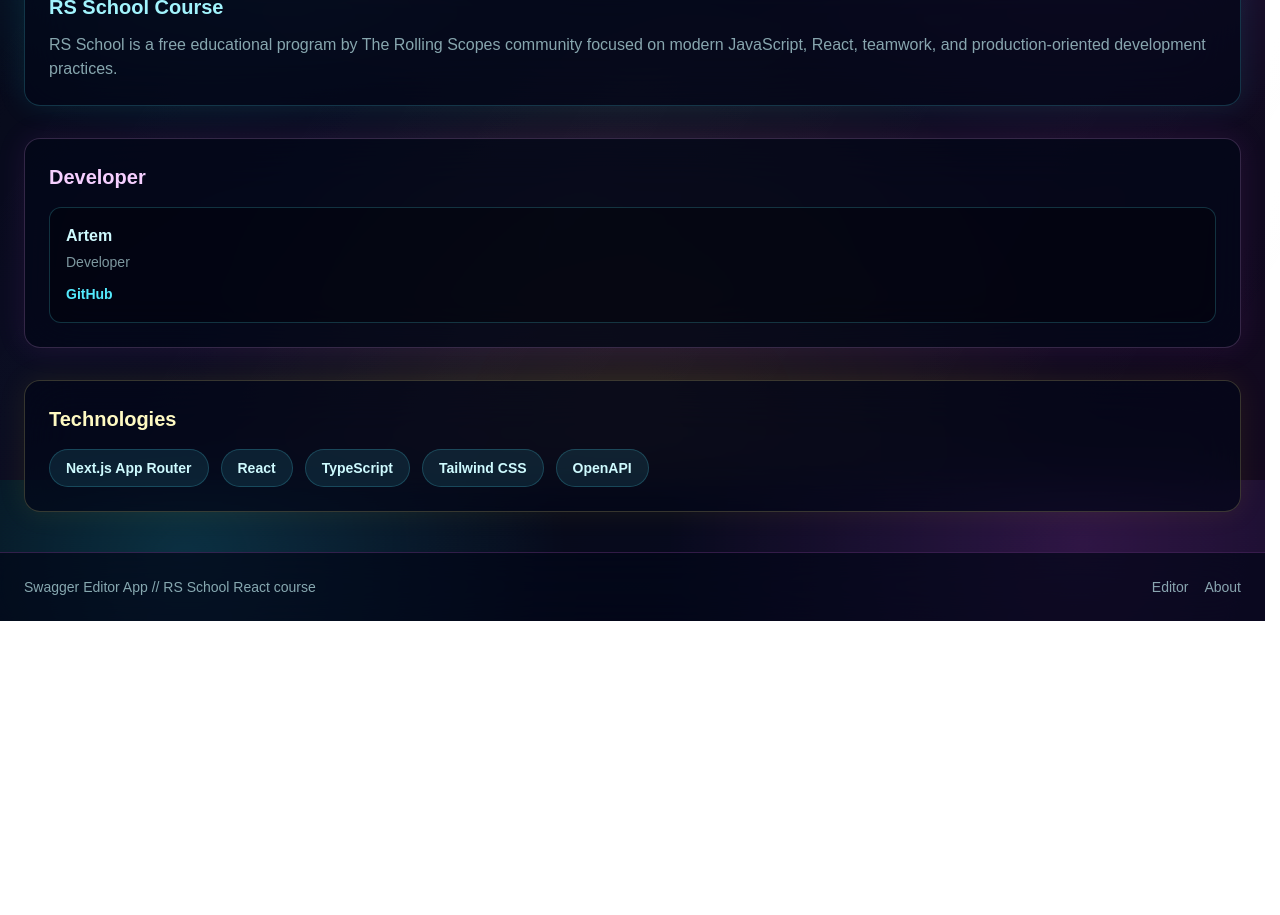
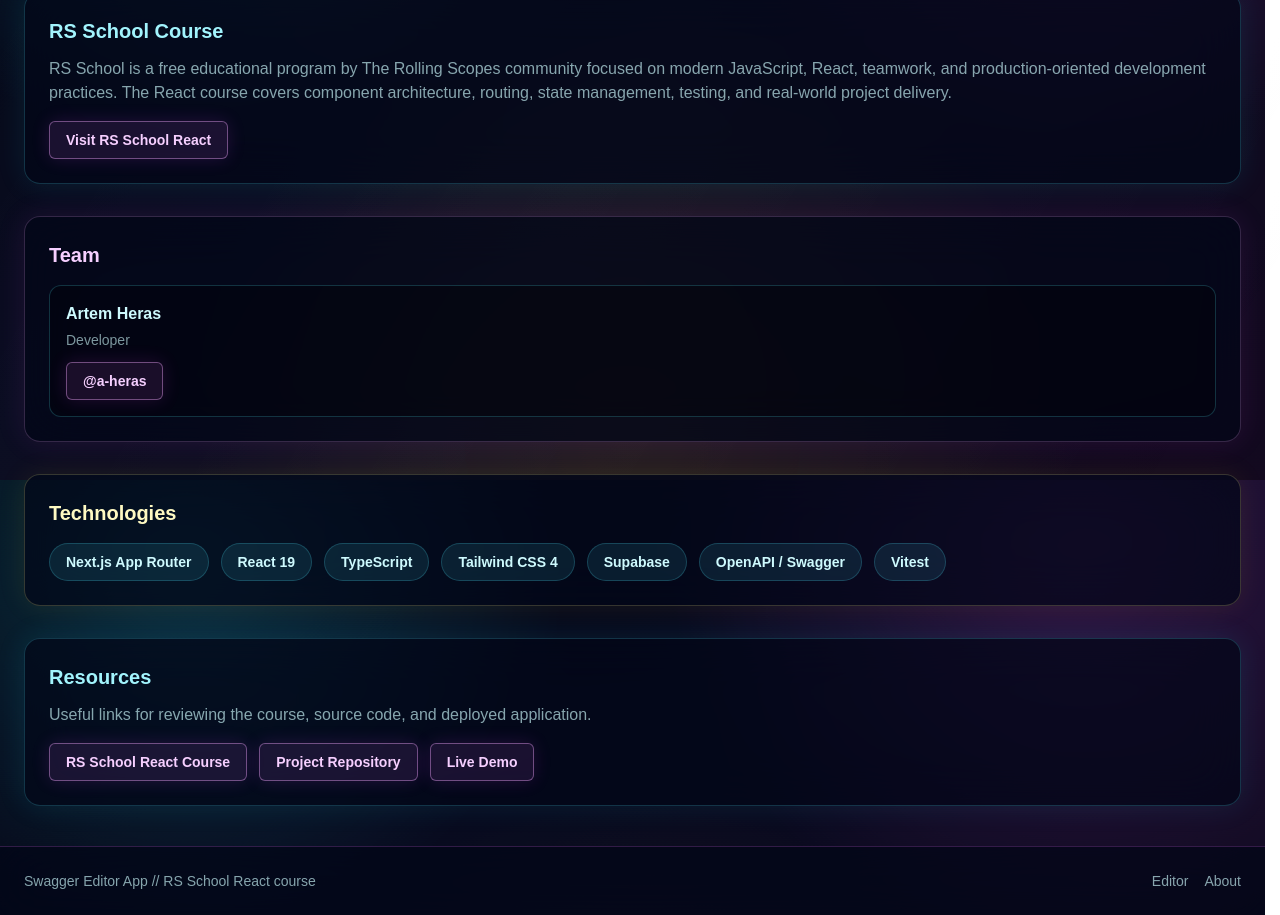
Before and after one commit to a-heras/swagger-editor-app, a Next.js app: page /about in a window 1280 px wide. Shown: the part 320-1235 px from the top of the page. Before the commit the page ends 941 px from the top, so only its background shows below. Built offline with nearby package versions, Linux system fonts and the light colour scheme; no server answers.

Commit message:
feat: complete about page with team and resources

```diff
--- a/src/app/about/page.tsx
+++ b/src/app/about/page.tsx
@@ -1,21 +1,47 @@
 const technologies = [
     'Next.js App Router',
-    'React',
+    'React 19',
     'TypeScript',
-    'Tailwind CSS',
-    'OpenAPI',
+    'Tailwind CSS 4',
+    'Supabase',
+    'OpenAPI / Swagger',
+    'Vitest',
 ];
 
-const developer = {
-    name: 'Artem',
+const teamMembers = [
+    {
+        name: 'Artem Heras',
         role: 'Developer',
         github: 'https://github.com/a-heras',
-};
+    },
+];
+
+const resources = [
+    {
+        label: 'RS School React Course',
+        href: 'https://rs.school/courses/react',
+    },
+    {
+        label: 'Project Repository',
+        href: 'https://github.com/a-heras/swagger-editor-app',
+    },
+    {
+        label: 'Live Demo',
+        href: 'https://swagger-editor-app-2077.netlify.app',
+    },
+];
+
+const actionLinkClassName =
+    'inline-flex rounded-md border border-fuchsia-300/40 bg-fuchsia-400/10 px-4 py-2 text-sm font-semibold text-fuchsia-200 shadow-[0_0_18px_rgba(217,70,239,0.15)] transition hover:border-fuchsia-300/70 hover:bg-fuchsia-400/20 hover:text-fuchsia-100';
+
+function getGithubUsername(url: string) {
+    return url.replace('https://github.com/', '@');
+}
 
 export default function AboutPage() {
     return (
-        <section>
-            <div className="mx-auto flex max-w-7xl flex-col gap-8 px-6 py-10">
+        <section className="flex flex-1">
+            <div className="mx-auto flex w-full max-w-7xl flex-col gap-8 px-6 py-10">
                 <div>
                     <p className="text-sm font-bold uppercase tracking-[0.35em] text-cyan-300">
                         About Project
@@ -25,9 +51,10 @@
                     </h1>
                     <p className="mt-4 max-w-3xl text-cyan-100/70">
                         This application is built as a final project for the RS
-                        School React course. It helps users edit OpenAPI
-                        specifications, inspect API endpoints, execute requests,
-                        and analyze request history.
+                        School React course. It combines an OpenAPI editor and
+                        viewer, a Try It Out REST client with server-side
+                        proxying, and authenticated request history with
+                        analytics.
                     </p>
                 </div>
 
@@ -39,30 +66,48 @@
                         RS School is a free educational program by The Rolling
                         Scopes community focused on modern JavaScript, React,
                         teamwork, and production-oriented development practices.
+                        The React course covers component architecture, routing,
+                        state management, testing, and real-world project
+                        delivery.
                     </p>
+                    <a
+                        href="https://rs.school/courses/react"
+                        className={`mt-4 ${actionLinkClassName}`}
+                        target="_blank"
+                        rel="noreferrer"
+                    >
+                        Visit RS School React
+                    </a>
                 </section>
 
                 <section className="rounded-2xl border border-fuchsia-300/20 bg-slate-950/70 p-6 shadow-[0_0_30px_rgba(217,70,239,0.1)] backdrop-blur-xl">
                     <h2 className="text-xl font-black text-fuchsia-200">
-                        Developer
+                        Team
                     </h2>
 
-                    <article className="mt-4 rounded-xl border border-cyan-300/20 bg-black/30 p-4">
+                    <div className="mt-4 grid gap-4">
+                        {teamMembers.map((member) => (
+                            <article
+                                key={member.github}
+                                className="rounded-xl border border-cyan-300/20 bg-black/30 p-4"
+                            >
                                 <h3 className="font-semibold text-cyan-100">
-                            {developer.name}
+                                    {member.name}
                                 </h3>
                                 <p className="mt-1 text-sm text-cyan-100/60">
-                            {developer.role}
+                                    {member.role}
                                 </p>
                                 <a
-                            href={developer.github}
-                            className="mt-3 inline-flex text-sm font-semibold text-cyan-300 hover:text-fuchsia-300"
+                                    href={member.github}
+                                    className={`mt-3 ${actionLinkClassName}`}
                                     target="_blank"
                                     rel="noreferrer"
                                 >
-                            GitHub
+                                    {getGithubUsername(member.github)}
                                 </a>
                             </article>
+                        ))}
+                    </div>
                 </section>
 
                 <section className="rounded-2xl border border-yellow-200/20 bg-slate-950/70 p-6 shadow-[0_0_30px_rgba(250,204,21,0.08)] backdrop-blur-xl">
@@ -80,6 +125,29 @@
                         ))}
                     </ul>
                 </section>
+
+                <section className="rounded-2xl border border-cyan-300/20 bg-slate-950/70 p-6 shadow-[0_0_30px_rgba(34,211,238,0.1)] backdrop-blur-xl">
+                    <h2 className="text-xl font-black text-cyan-200">
+                        Resources
+                    </h2>
+                    <p className="mt-3 text-cyan-100/65">
+                        Useful links for reviewing the course, source code, and
+                        deployed application.
+                    </p>
+                    <div className="mt-4 flex flex-wrap gap-3">
+                        {resources.map((resource) => (
+                            <a
+                                key={resource.href}
+                                href={resource.href}
+                                className={actionLinkClassName}
+                                target="_blank"
+                                rel="noreferrer"
+                            >
+                                {resource.label}
+                            </a>
+                        ))}
+                    </div>
+                </section>
             </div>
         </section>
     );
```
Lines whose indentation alone changed are shown as unchanged.
